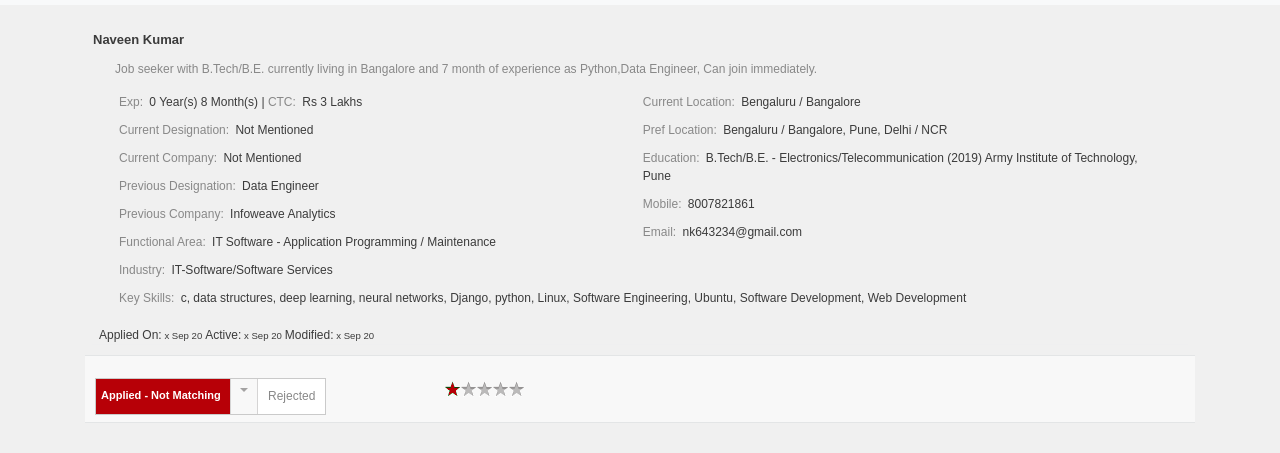
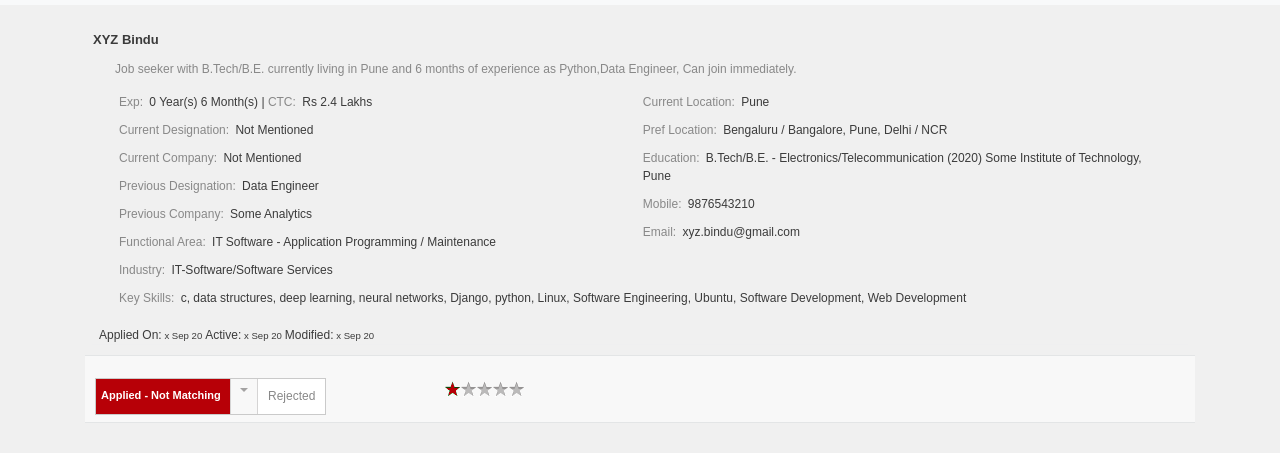
Before and after one commit to royforge/naukri, a plain HTML site: page index.html in a window 1280 px wide. Shown: the part 53-506 px from the top of the page. Drawn offline with nearby package versions, Linux system fonts and the light colour scheme.

Commit message:
prod view

```diff
--- a/index.html
+++ b/index.html
@@ -134,25 +134,25 @@
 
 	<main role="main" class="container">
         <div class="candDet "> <small class="bArrowIc"></small>
-		<div class="oh p1"> <strong class="fl candName">  Naveen Kumar  </strong> </div>
-		<div class="detCont" data-highlight="headline">Job seeker with B.Tech/B.E. currently living in Bangalore and 7 month of experience as Python,Data Engineer, Can join immediately.</div>
+		<div class="oh p1"> <strong class="fl candName">  XYZ Bindu  </strong> </div>
+		<div class="detCont" data-highlight="headline">Job seeker with B.Tech/B.E. currently living in Pune and 6 months of experience as Python,Data Engineer, Can join immediately.</div>
 		<div class="expDetails ">
 			<div class="cle">
 				<div class="expLeft">
-					<p> <em>Exp: </em> <span> 0 Year(s) 8 Month(s) </span> | <em> CTC: </em> <span> Rs 3 Lakhs </span> </p>
+					<p> <em>Exp: </em> <span> 0 Year(s) 6 Month(s) </span> | <em> CTC: </em> <span> Rs 2.4 Lakhs </span> </p>
 					<p><em>Current Designation: </em> <span data-highlight="currentExperience_designation">  Not Mentioned  </span> </p>
 					<p><em>Current Company: </em> <span data-highlight="currentExperience_employer"> Not Mentioned  </span> </p>
 					<p><em>Previous Designation: </em> <span data-highlight="previousExperience1_designation"> Data Engineer </span> </p>
-					<p><em>Previous Company: </em> <span data-highlight="previousExperience1_employer"> Infoweave Analytics</span> </p>
+					<p><em>Previous Company: </em> <span data-highlight="previousExperience1_employer"> Some Analytics</span> </p>
 					<p><em>Functional Area:</em> <span> IT Software - Application Programming / Maintenance</span> </p>
 					<p><em>Industry:</em> <span> IT-Software/Software Services</span> </p>
 				</div>
 				<div class="expRight">
-					<p><em>Current Location:</em> <span>Bengaluru / Bangalore</span> </p>
+					<p><em>Current Location:</em> <span>Pune</span> </p>
 					<p><em>Pref Location: </em> <span> Bengaluru / Bangalore, Pune, Delhi / NCR</span> </p>
-					<p><em>Education: </em> <span data-highlight="ug_institute">B.Tech/B.E. - Electronics/Telecommunication (2019) Army Institute of Technology, Pune</span> </p>
-                    <p><em>Mobile: </em> <span> 8007821861 </span> </p>
-                    <p><em>Email: </em> <span> nk643234@gmail.com </span> </p>
+					<p><em>Education: </em> <span data-highlight="ug_institute">B.Tech/B.E. - Electronics/Telecommunication (2020) Some Institute of Technology, Pune</span> </p>
+                    <p><em>Mobile: </em> <span> 9876543210 </span> </p>
+                    <p><em>Email: </em> <span> xyz.bindu@gmail.com </span> </p>
 				</div>
 			</div>
 			<p><em>Key Skills:</em> <span data-highlight="keySkills">c, data structures, deep learning, neural networks, Django, python, Linux, Software Engineering, Ubuntu, Software Development, Web Development</span> </p>
```
